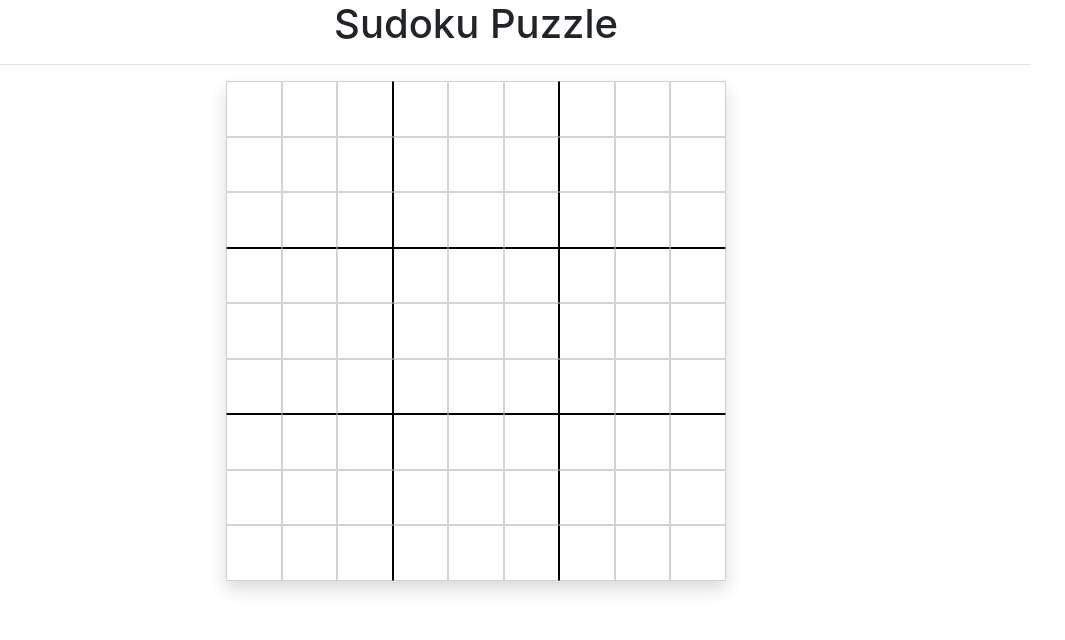
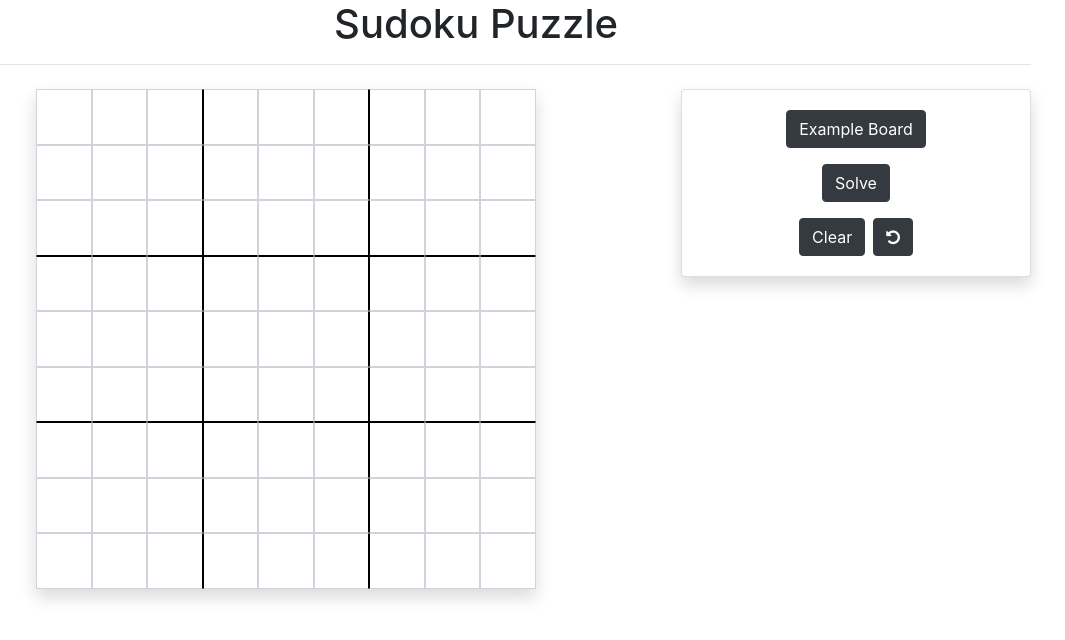
Before and after one commit to khiem90/SudokuSolverReact, a React (Create React App) app: page / in a window 1280 px wide. Shown: the top 640 px of the page, without its empty margins (164-1229 px from the left). Built offline with nearby package versions, Linux system fonts and the light colour scheme.

Commit message:
Added sudoku setting card

```diff
--- a/package.json
+++ b/package.json
@@ -7,6 +7,7 @@
     "@testing-library/react": "^11.2.6",
     "@testing-library/user-event": "^12.8.3",
     "bootstrap": "^4.6.0",
+    "font-awesome": "^4.7.0",
     "react": "^17.0.2",
     "react-dom": "^17.0.2",
     "react-scripts": "4.0.3",
--- /dev/null
+++ b/src/components/sudokuCard.jsx
@@ -0,0 +1,26 @@
+import React from 'react';
+
+function SudokuCard() {
+    return (
+        <div className="card shadow">
+            <div className="card-body">
+                <button className='btn btn-dark'>
+                    Example Board
+                </button>
+                <br />
+                <button className="btn btn-dark mt-3">
+                    Solve
+                </button>
+                <br />
+                <button className="btn btn-dark mt-3 mr-1">
+                    Clear
+                </button>
+                <button className="btn btn-dark mt-3 ml-1">
+                    <i className="fa fa-undo"></i>
+                </button>
+            </div>
+        </div>
+    )
+}
+
+export default SudokuCard;
--- a/src/components/sudokuSolver.jsx
+++ b/src/components/sudokuSolver.jsx
@@ -1,10 +1,18 @@
 import React, { Component } from 'react';
 import Board from './board';
+import SudokuCard from './sudokuCard';
 
 class SudokuSolver extends Component {
     render() {
         return (
-            <Board />
+            <div className="row mt-4">
+                <div className="col-8 mb-5">
+                    <Board />
+                </div>
+                <div className="col mb-5">
+                    <SudokuCard />
+                </div>
+            </div>
         )
     }
 }
--- a/src/index.js
+++ b/src/index.js
@@ -4,6 +4,7 @@ import './index.css';
 import App from './App';
 import reportWebVitals from './reportWebVitals';
 import 'bootstrap/dist/css/bootstrap.css';
+import 'font-awesome/css/font-awesome.css';
 
 ReactDOM.render(
   <React.StrictMode>
--- a/src/services/sudokuService.js
+++ b/src/services/sudokuService.js
@@ -1,8 +1,8 @@
 
 class SudokuService {
+    solvingProcess = [];
 
     getRandomExample() {
-        solvingProcess = [];
 
         const examples = [
             [
```
Also changed, not shown: 1 other file (tests, documents, lock files or other folders).
